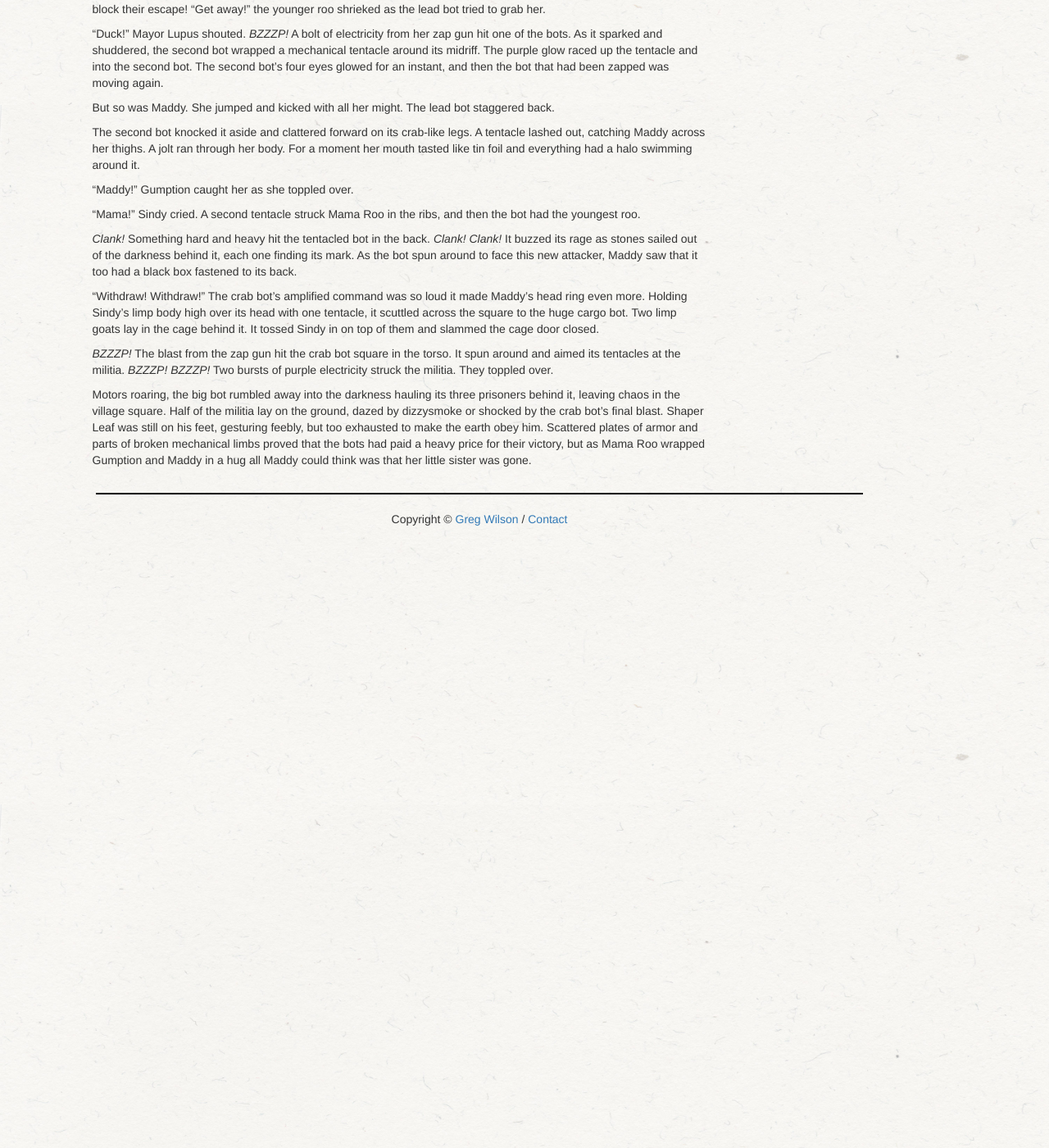
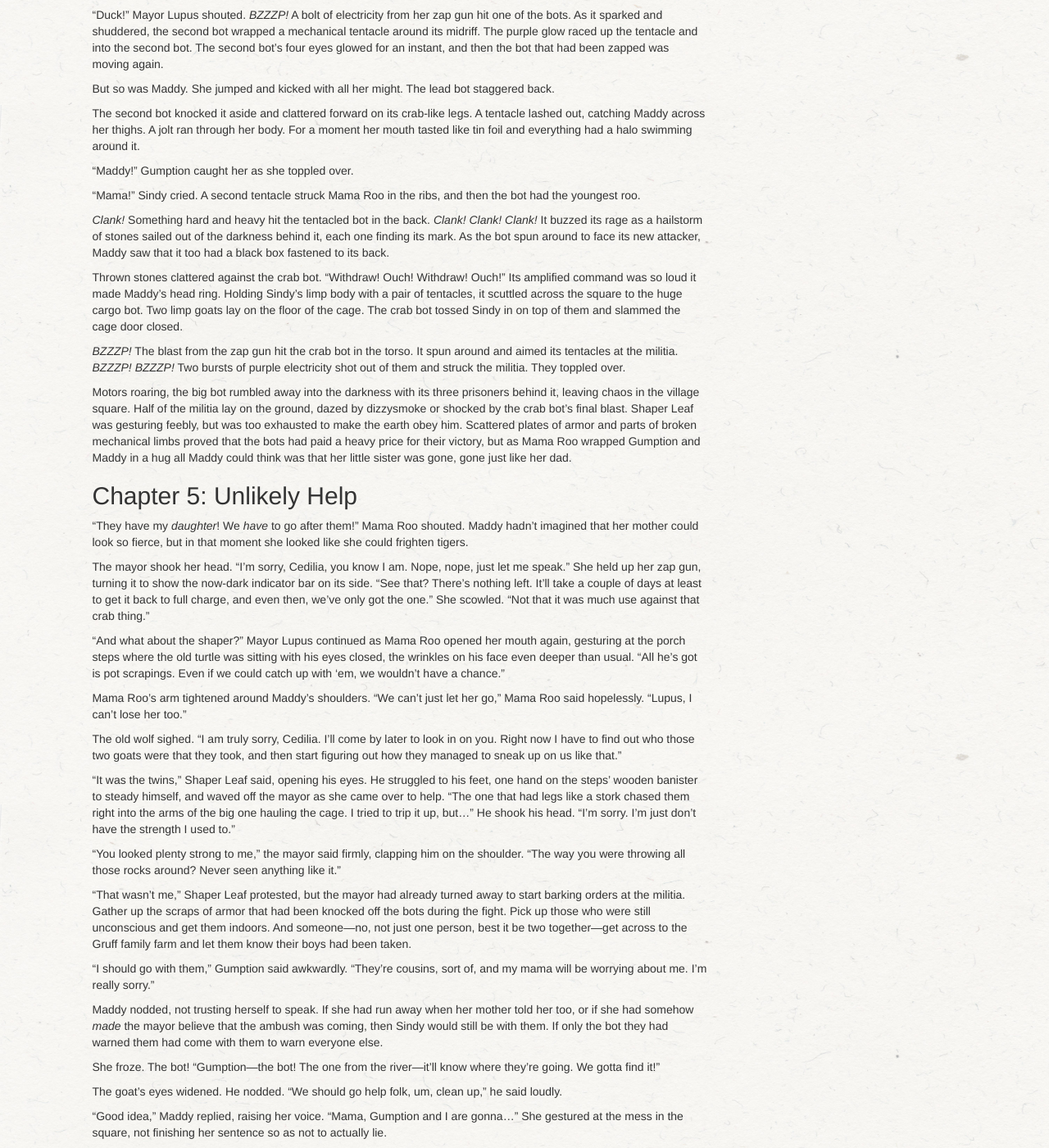
Before and after one commit to gvwilson/sensibleadventures, a Jekyll site: the page built from maddy-roo/maddy-roo.md, in a window 1280 px wide and 1400 px high, scrolled down 12672 px. Shown: the whole window at 82% size. Built offline with Jekyll 4.4.1, drawn with Linux system fonts in a browser that asks for light colours; nearby versions of some CDN libraries; library files that are not in the unit come from our copies; some of the changed text lies outside the part shown.

Commit message:
+588 words

```diff
--- a/maddy-roo/maddy-roo.md
+++ b/maddy-roo/maddy-roo.md
@@ -1352,37 +1352,134 @@
 
 *Clank!*
 Something hard and heavy hit the tentacled bot in the back.
-*Clank! Clank!*
-It buzzed its rage as stones sailed out of the darkness behind it,
+*Clank! Clank! Clank!*
+It buzzed its rage as a hailstorm of stones sailed out of the darkness behind it,
 each one finding its mark.
-As the bot spun around to face this new attacker,
+As the bot spun around to face its new attacker,
 Maddy saw that it too had a black box fastened to its back.
 
-"Withdraw! Withdraw!"
-The crab bot's amplified command was so loud it made Maddy's head ring even more.
-Holding Sindy's limp body high over its head with one tentacle,
+Thrown stones clattered against the crab bot.
+"Withdraw! Ouch! Withdraw! Ouch!"
+Its amplified command was so loud it made Maddy's head ring.
+Holding Sindy's limp body with a pair of tentacles,
 it scuttled across the square to the huge cargo bot.
-Two limp goats lay in the cage behind it.
-It tossed Sindy in on top of them and slammed the cage door closed.
+Two limp goats lay on the floor of the cage.
+The crab bot tossed Sindy in on top of them and slammed the cage door closed.
 
 *BZZZP!*
-The blast from the zap gun hit the crab bot square in the torso.
+The blast from the zap gun hit the crab bot in the torso.
 It spun around and aimed its tentacles at the militia.
 *BZZZP!*
 *BZZZP!*
-Two bursts of purple electricity struck the militia.
+Two bursts of purple electricity shot out of them and struck the militia.
 They toppled over.
 
 Motors roaring,
-the big bot rumbled away into the darkness
-hauling its three prisoners behind it,
+the big bot rumbled away into the darkness with its three prisoners behind it,
 leaving chaos in the village square.
 Half of the militia lay on the ground,
 dazed by dizzysmoke or shocked by the crab bot's final blast.
-Shaper Leaf was still on his feet,
-gesturing feebly,
-but too exhausted to make the earth obey him.
+Shaper Leaf was gesturing feebly,
+but was too exhausted to make the earth obey him.
 Scattered plates of armor and parts of broken mechanical limbs
 proved that the bots had paid a heavy price for their victory,
 but as Mama Roo wrapped Gumption and Maddy in a hug
-all Maddy could think was that her little sister was gone.
+all Maddy could think was that her little sister was gone,
+gone just like her dad.
+
+## Chapter 5: Unlikely Help
+
+"They have my *daughter*!
+We *have* to go after them!"
+Mama Roo shouted.
+Maddy hadn't imagined that her mother could look so fierce,
+but in that moment she looked like she could frighten tigers.
+
+The mayor shook her head.
+"I'm sorry, Cedilia, you know I am.
+Nope, nope, just let me speak."
+She held up her zap gun,
+turning it to show the now-dark indicator bar on its side.
+"See that?
+There's nothing left.
+It'll take a couple of days at least to get it back to full charge,
+and even then,
+we've only got the one."
+She scowled.
+"Not that it was much use against that crab thing."
+
+"And what about the shaper?"
+Mayor Lupus continued as Mama Roo opened her mouth again,
+gesturing at the porch steps
+where the old turtle was sitting with his eyes closed,
+the wrinkles on his face even deeper than usual.
+"All he's got is pot scrapings.
+Even if we could catch up with 'em,
+we wouldn't have a chance."
+
+Mama Roo's arm tightened around Maddy's shoulders.
+"We can't just let her go," Mama Roo said hopelessly.
+"Lupus, I can't lose her too."
+
+The old wolf sighed.
+"I am truly sorry, Cedilia.
+I'll come by later to look in on you.
+Right now I have to find out who those two goats were that they took,
+and then start figuring out how they managed to sneak up on us like that."
+
+"It was the twins,"
+Shaper Leaf said,
+opening his eyes.
+He struggled to his feet,
+one hand on the steps' wooden banister to steady himself,
+and waved off the mayor as she came over to help.
+"The one that had legs like a stork chased them right into the arms of
+the big one hauling the cage.
+I tried to trip it up, but..."
+He shook his head.
+"I'm sorry.
+I'm just don't have the strength I used to."
+
+"You looked plenty strong to me,"
+the mayor said firmly,
+clapping him on the shoulder.
+"The way you were throwing all those rocks around?
+Never seen anything like it."
+
+"That wasn't me," Shaper Leaf protested,
+but the mayor had already turned away
+to start barking orders at the militia.
+Gather up the scraps of armor that had been knocked off the bots during the fight.
+Pick up those who were still unconscious and get them indoors.
+And someone---no, not just one person, best it be two together---get across to the Gruff family farm
+and let them know their boys had been taken.
+
+"I should go with them," Gumption said awkwardly.
+"They're cousins, sort of, and my mama will be worrying about me.
+I'm really sorry."
+
+Maddy nodded,
+not trusting herself to speak.
+If she had run away when her mother told her too,
+or if she had somehow *made* the mayor believe that the ambush was coming,
+then Sindy would still be with them.
+If only the bot they had warned them had come with them to warn everyone else.
+
+She froze.
+The bot!
+"Gumption---the bot!
+The one from the river---it'll know where they're going.
+We gotta find it!"
+
+The goat's eyes widened.
+He nodded.
+"We should go help folk, um, clean up," he said loudly.
+
+"Good idea," Maddy replied, raising her voice.
+"Mama, Gumption and I are gonna..."
+She gestured at the mess in the square,
+not finishing her sentence so as not to actually lie.
+
+Her mother nodded.
+"Thank you, Maddy.
+Shaper, let me walk you back to yours."
```
Also changed, not shown: other parts of maddy-roo/maddy-roo.md (+1 -1 lines).
